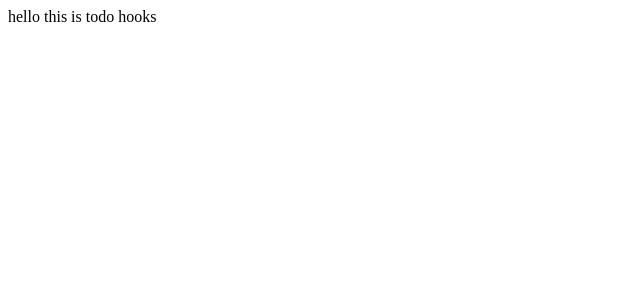
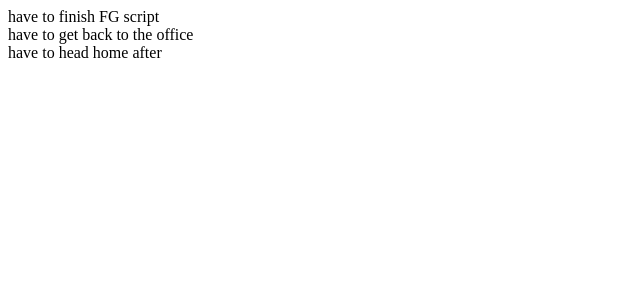
Before and after one commit to BDventures/BDventures, a React app in the folder client/: page / in a window 1280 px wide. Shown: the top 300 px of the page, without its empty margins (0-640 px from the left). Built offline with nearby package versions, Linux system fonts and the light colour scheme; the HTML template or start-up script is replaced by a standard one.

Commit message:
[edit] fixing todo list

```diff
--- a/client/src/components/TodoHooks/index.jsx
+++ b/client/src/components/TodoHooks/index.jsx
@@ -1,10 +1,29 @@
 import React, {useState, useEffect} from 'react'
+import {Todo} from './todo.jsx'
 
 const TodoHooks = () => {
+  const [todos, setTodos] = useState([
+    {
+      text: 'have to finish FG script',
+      isCompleted: false
+    },
+    {
+      text: 'have to get back to the office',
+      isCompleted: false
+    },
+    {
+      text: 'have to head home after',
+      isCompleted: false
+    }
+  ])
 
   return (
-    <div>
-      hello this is todo hooks
+    <div className='todoParent'>
+      <div className='todosChild'>
+        {todos.map( (todo, index) => (
+          <Todo key={index} index={index} todo={todo}/>
+        ))}
+      </div>
     </div>
   )
 }
--- /dev/null
+++ b/client/src/components/TodoHooks/todo.jsx
@@ -0,0 +1,9 @@
+import React, {useState, useEffect} from 'react'
+
+export const Todo = ({todo, index}) => {
+  return(
+    <div className='todo'>
+      {todo.text}
+    </div>
+  )
+}
```
